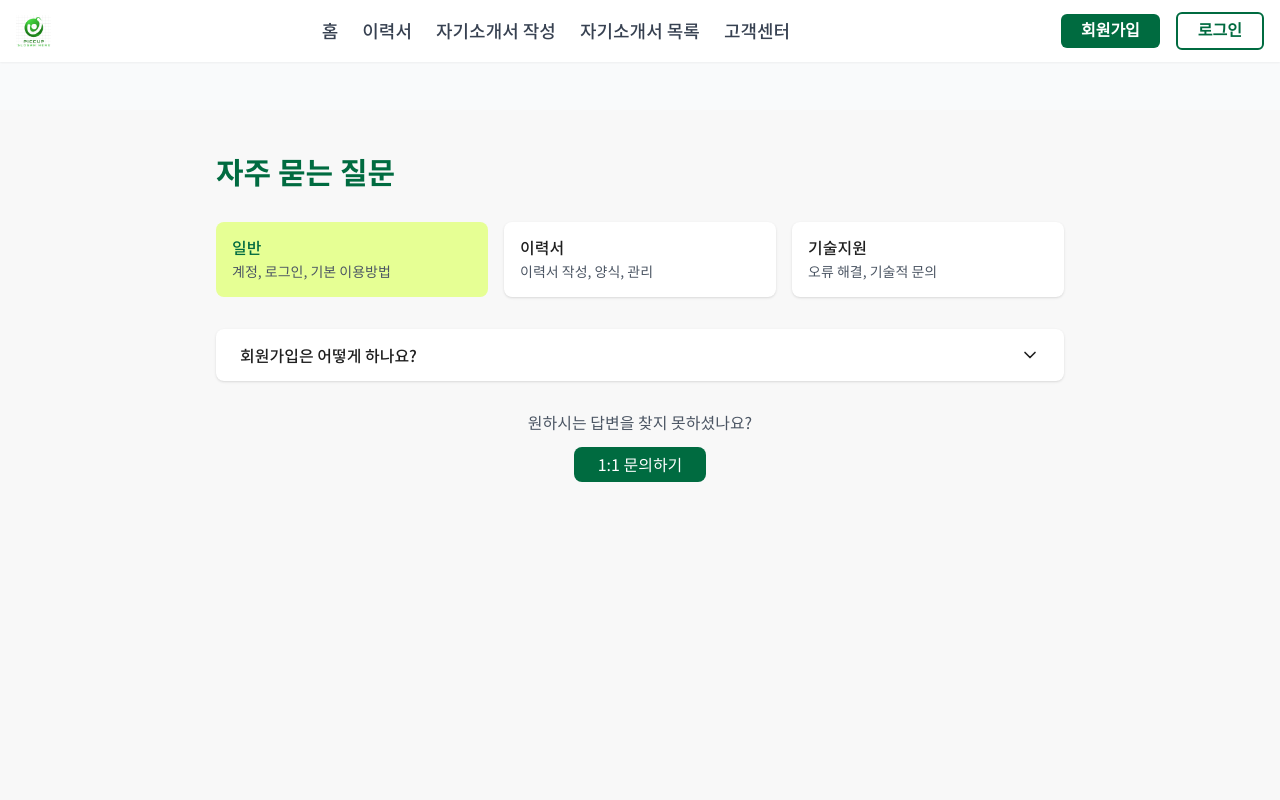
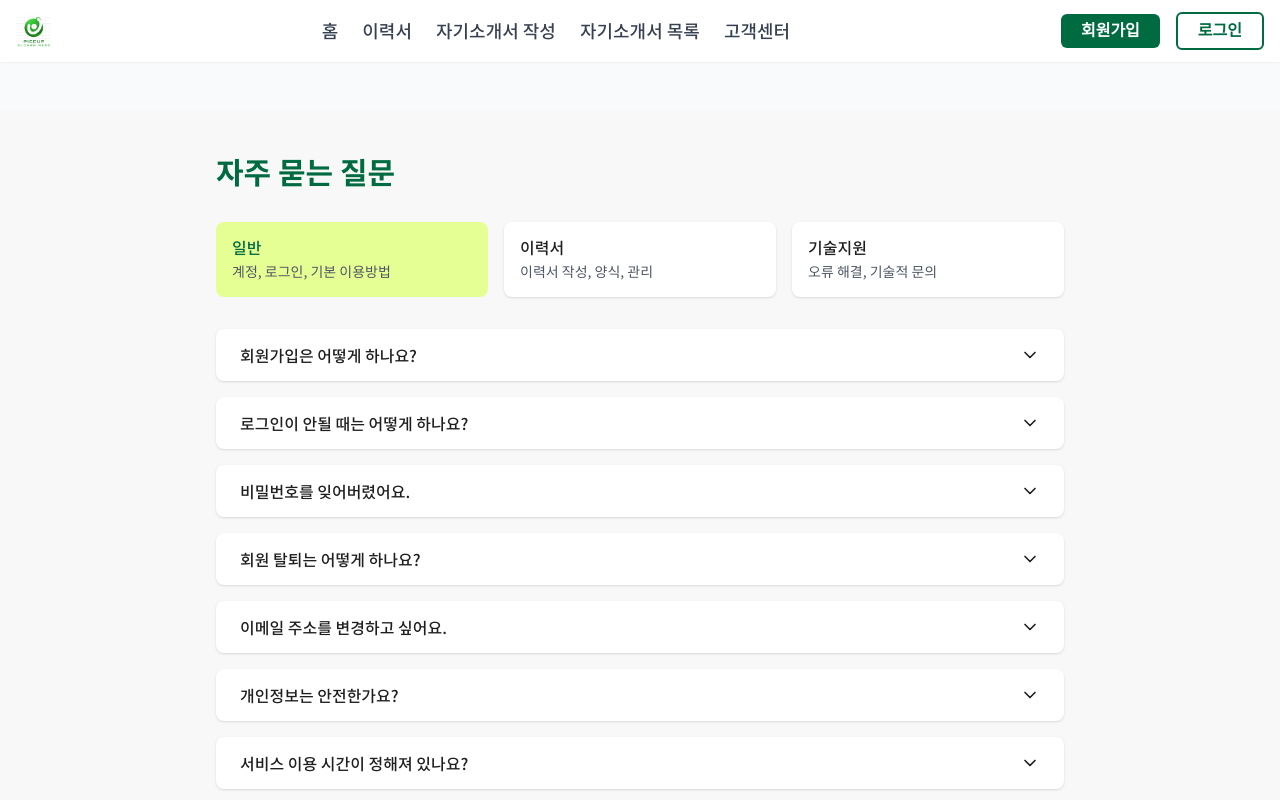
Before and after one commit to doh3e/piccup, a Vue app in the folder front/: page /FAQ in a window 1280 px wide. Shown: the top 800 px of the page. Built offline with nearby package versions, Linux system fonts and the light colour scheme; a web font is replaced by a local one.

Commit message:
Style: FAQ 항목에 대한 질문-답변 목록 추가

```diff
--- a/front/src/views/FAQView.vue
+++ b/front/src/views/FAQView.vue
@@ -217,7 +217,162 @@ export default {
         answer:
           "이력서는 무제한으로 작성 가능합니다. 각각의 이력서는 독립적으로 관리됩니다.",
       },
-      // Add more FAQs as needed
+      {
+        id: 3,
+        category: "technical",
+        question: "사이트가 느리거나 접속이 안 될 때는?",
+        answer:
+          "브라우저 캐시 삭제 후 재시도하거나 다른 브라우저 사용을 권장합니다.",
+      },
+      {
+        id: 4,
+        category: "technical",
+        question: "지원하는 브라우저는 무엇인가요?",
+        answer: "크롬, 엣지, 파이어폭스, 오페라를 지원합니다.",
+      },
+      {
+        id: 5,
+        category: "technical",
+        question: "파일 업로드가 안 될 때는?",
+        answer:
+          "파일 용량과 형식을 확인하고, 브라우저 새로고침 후 재시도해주세요.",
+      },
+      {
+        id: 6,
+        category: "technical",
+        question: "화면이 깨져서 보일 때는?",
+        answer: "브라우저 확대/축소 설정을 100%로 조정해주세요.",
+      },
+      {
+        id: 7,
+        category: "technical",
+        question: "기술적 문의는 어떻게 하나요?",
+        answer: "고객센터 또는 1:1 문의를 통해 문의 가능합니다.",
+      },
+      {
+        id: 8,
+        category: "technical",
+        question: "오류 발생 시 어떻게 하나요?",
+        answer: "구체적인 오류 내용과 스크린샷을 함께 고객센터로 전송해주세요.",
+      },
+      {
+        id: 9,
+        category: "technical",
+        question: "자동저장이 안 될 때는?",
+        answer: "인터넷 연결을 확인하고, 브라우저 쿠키 설정을 확인해주세요.",
+      },
+      {
+        id: 10,
+        category: "technical",
+        question: "첨부파일 용량 제한은 얼마인가요?",
+        answer: "파일당 최대 10MB까지 업로드 가능합니다.",
+      },
+      {
+        id: 11,
+        category: "technical",
+        question: "지원하는 파일 형식은 무엇인가요?",
+        answer: "PDF, JPG, PNG 등 주요 문서 및 이미지 형식을 지원합니다.",
+      },
+      {
+        id: 12,
+        category: "technical",
+        question: "보안 문제가 발생할 때는?",
+        answer:
+          "바이러스 검사를 실행하고, 브라우저를 최신 버전으로 업데이트해주세요.",
+      },
+      {
+        id: 13,
+        category: "resume",
+        question: "이력서에 사진 추가가 가능한가요?",
+        answer: "개인정보 섹션에서 사진을 업로드하고 편집할 수 있습니다",
+      },
+      {
+        id: 14,
+        category: "resume",
+        question: "작성한 이력서를 수정할 수 있나요?",
+        answer: "언제든지 로그인 후 수정이 가능합니다.",
+      },
+      {
+        id: 15,
+        category: "resume",
+        question: "이력서 항목 순서를 변경할 수 있나요?",
+        answer:
+          "화살표나 드래그앤드롭으로 항목 순서를 자유롭게 변경할 수 있습니다.",
+      },
+      {
+        id: 16,
+        category: "resume",
+        question: "자동 시간순 정렬이 가능한가요?",
+        answer: "'시간순으로 정렬' 옵션을 선택하면 자동으로 정렬됩니다.",
+      },
+      {
+        id: 17,
+        category: "resume",
+        question: "작성 중인 이력서가 자동 저장되나요?",
+        answer:
+          "실시간으로 자동저장되지 않습니다. 반드시 각 항목 저장과 전체 저장 버튼을 이용해 주세요",
+      },
+      {
+        id: 18,
+        category: "resume",
+        question: "이력서를 PDF로 다운로드 할 수 있나요?",
+        answer: "PDF 형식으로 다운로드 가능하며, 인쇄도 가능합니다.",
+      },
+      {
+        id: 19,
+        category: "resume",
+        question: "항목을 숨길 수 있나요?",
+        answer: "불필요한 항목은 '구성 요소 숨기기' 기능으로 숨길 수 있습니다.",
+      },
+      {
+        id: 20,
+        category: "general",
+        question: "로그인이 안될 때는 어떻게 하나요?",
+        answer:
+          "아이디/비밀번호를 확인하시고, 비밀번호 찾기를 통해 재설정하실 수 있습니다.",
+      },
+      {
+        id: 21,
+        category: "general",
+        question: "비밀번호를 잊어버렸어요.",
+        answer:
+          "로그인 페이지의 '비밀번호 찾기'에서 가입된 이메일로 인증 후 재설정이 가능합니다.",
+      },
+      {
+        id: 22,
+        category: "general",
+        question: "회원 탈퇴는 어떻게 하나요?",
+        answer:
+          "마이페이지 > 회원탈퇴 메뉴에서 가능합니다. 단, 작성한 게시물은 삭제되지 않습니다.",
+      },
+      {
+        id: 23,
+        category: "general",
+        question: "이메일 주소를 변경하고 싶어요.",
+        answer:
+          "마이페이지 > 회원정보 수정에서 이메일 주소 변경이 가능합니다. 변경 시 인증이 필요합니다.",
+      },
+      {
+        id: 24,
+        category: "general",
+        question: "개인정보는 안전한가요?",
+        answer:
+          "개인정보보호법에 따라 철저히 관리되며, 모든 데이터는 암호화되어 저장됩니다.",
+      },
+      {
+        id: 25,
+        category: "general",
+        question: "서비스 이용 시간이 정해져 있나요?",
+        answer:
+          "24시간 365일 언제든지 이용 가능합니다. 단, 시스템 점검 시간은 제외됩니다.",
+      },
+      {
+        id: 26,
+        category: "general",
+        question: "모바일에서도 이용할 수 있나요?",
+        answer:
+          "반응형 웹으로 제작되어 모바일에서도 모든 기능을 편리하게 이용하실 수 있습니다.",
+      },
     ];
 
     const inquiry = ref({
```
